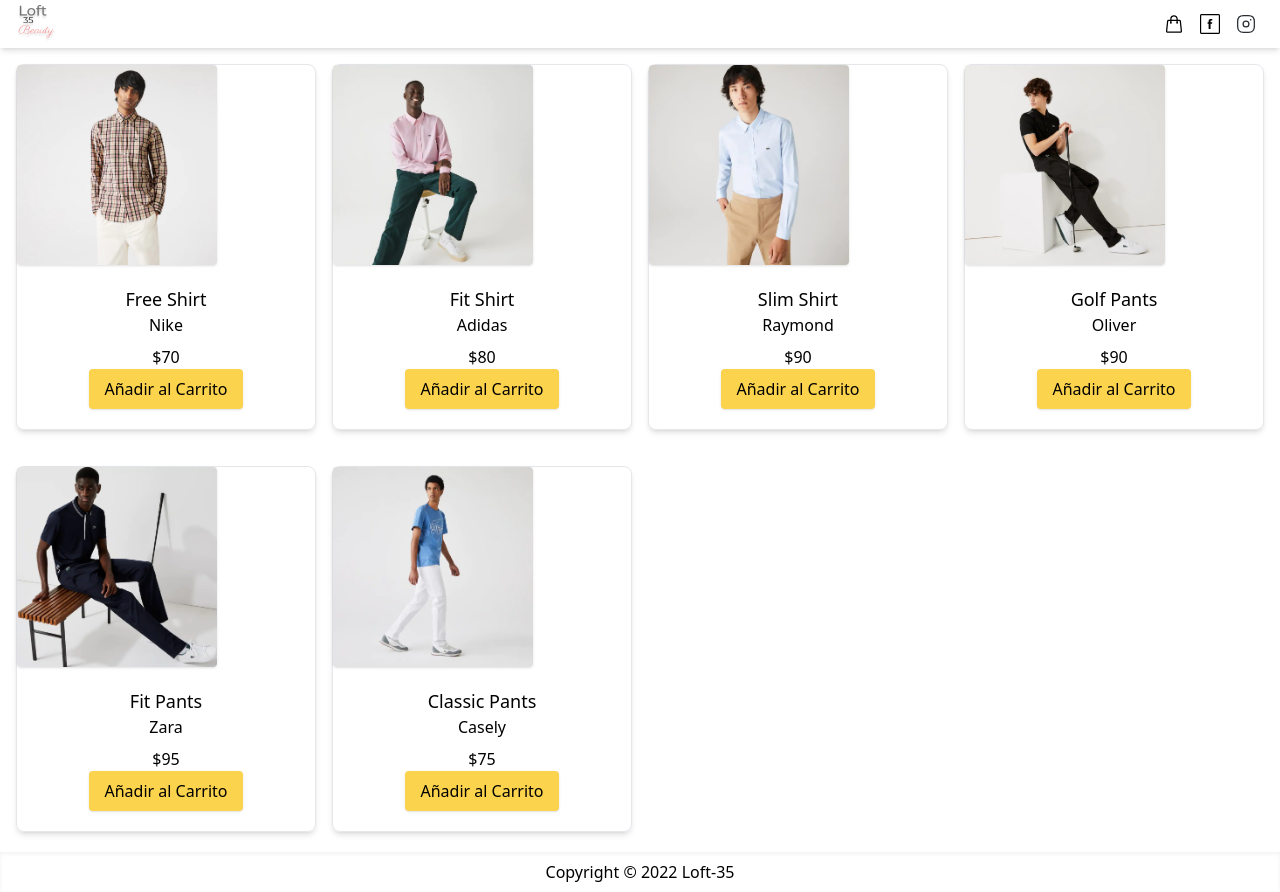
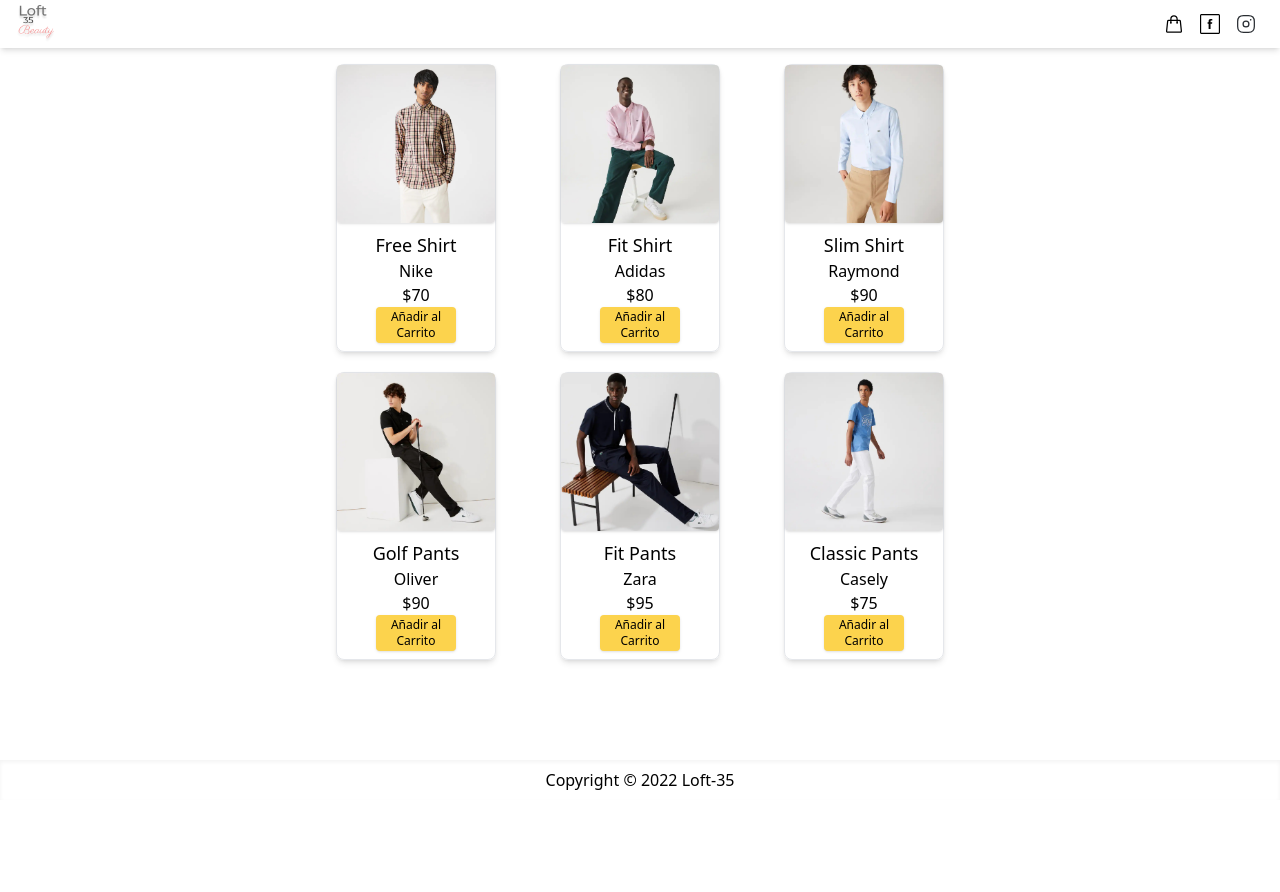
Before and after one commit to ackermanGitHub/loft-35-ecommerce, a Next.js app: page / in a window 1280 px wide. After the commit the page ends 800 px from the top, so only its background shows below. Built offline with nearby package versions, Linux system fonts and the light colour scheme.

Commit message:
I made a little changes

```diff
--- a/src/components/ProductItem.tsx
+++ b/src/components/ProductItem.tsx
@@ -15,17 +15,20 @@ const ProductItem: React.FC<IProps> = ({ product }) => {
           src={product.image}
           alt={product.name}
           className="rounded shadow"
-          width={200}
-          height={200}
+          width={160}
+          height={160}
         />
       </Link>
-      <div className="flex flex-col items-center justify-center p-5">
+      <div className="flex flex-col items-center justify-center m-auto">
         <Link href={`/product/${product.slug}`}>
           <h2 className="text-lg">{product.name}</h2>
         </Link>
-        <p className="mb-2">{product.brand}</p>
+        <p>{product.brand}</p>
         <p>${product.price}</p>
-        <button className="primary-button" type="button">
+        <button
+          className="primary-button h-9 w-20 text-center text-xs"
+          type="button"
+        >
           Añadir al Carrito
         </button>
       </div>
--- a/src/pages/index.tsx
+++ b/src/pages/index.tsx
@@ -5,7 +5,7 @@ import data from '@/utils/data';
 export default function Home() {
   return (
     <Layout title="Home Page">
-      <div className="grid grid-cols-1 gap-4 md:grid-cols-3 lg:grid-cols-4">
+      <div className="flex flex-wrap justify-around max-w-2xl m-auto">
         {data.products.map((product): React.ReactNode => {
           return <ProductItem product={product} key={product.slug} />;
         })}
--- a/src/styles/globals.css
+++ b/src/styles/globals.css
@@ -106,11 +106,11 @@ a {
 }
 
 .card {
-  @apply mb-5 block rounded-lg border border-gray-200 shadow-md;
+  @apply flex flex-col w-40 h-72 items-center mb-5 mx-2 rounded-lg border border-gray-200 shadow-md;
 }
 
 .primary-button {
-  @apply rounded bg-amber-300 py-2 px-4 shadow outline-none hover:bg-amber-400 active:bg-amber-500;
+  @apply rounded bg-amber-300 shadow outline-none hover:bg-amber-400 active:bg-amber-500;
 }
 
 /*
```
